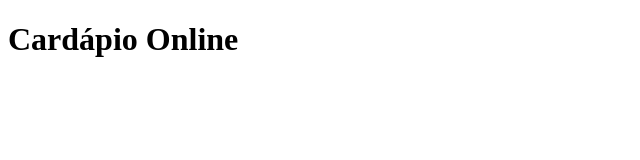
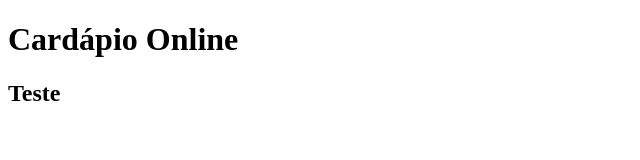
Before and after one commit to thspanhol/cardapio-online, a plain HTML site: page index.html in a window 1280 px wide. Shown: the full height of the page, 0-640 px from the left. Drawn offline with Linux system fonts and the light colour scheme.

Commit message:
html edit

```diff
--- a/index.html
+++ b/index.html
@@ -8,6 +8,7 @@
 <body>
 
     <h1>Cardápio Online</h1>
+    <h2>Teste</h2>
 
 </body>
 </html>
```
